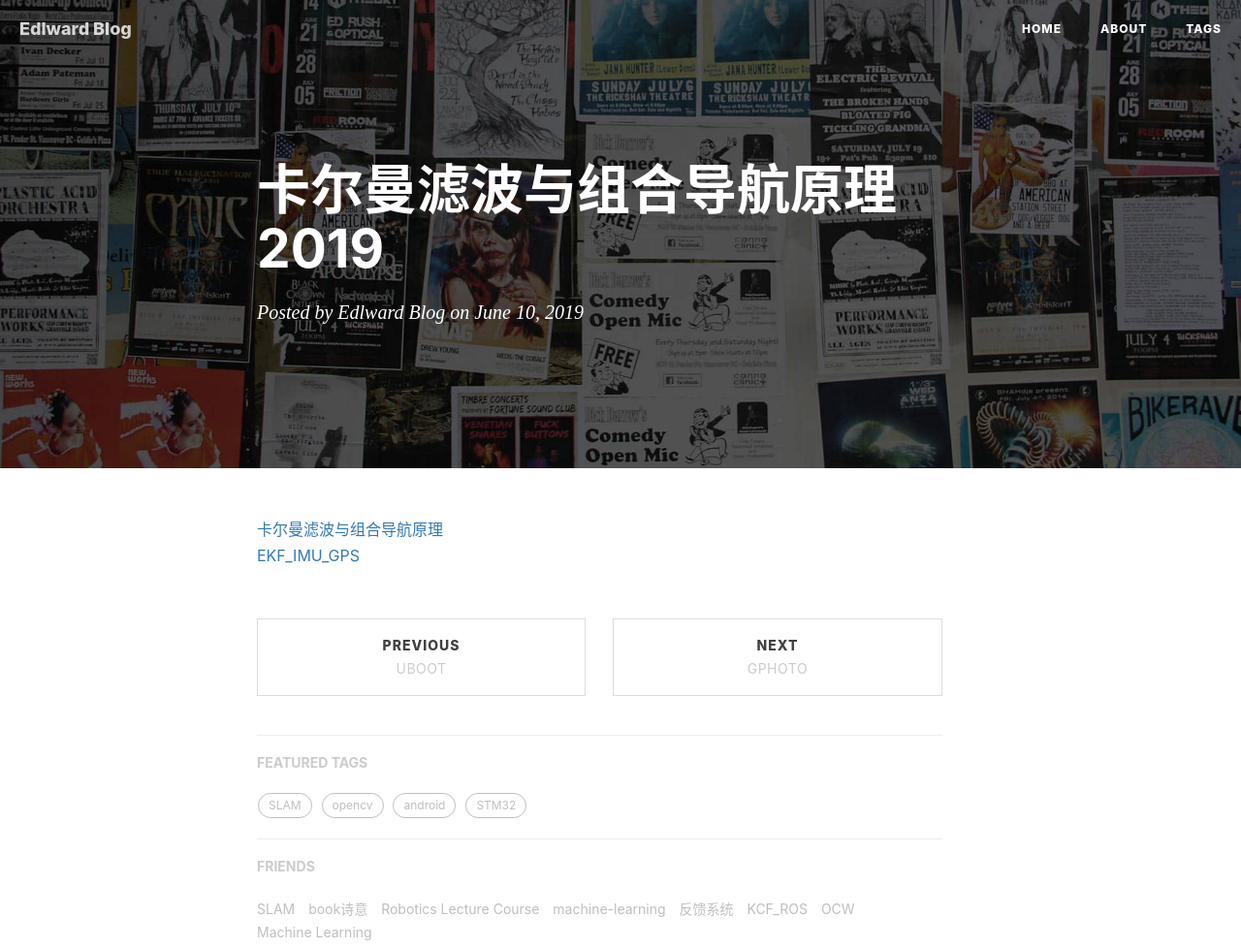
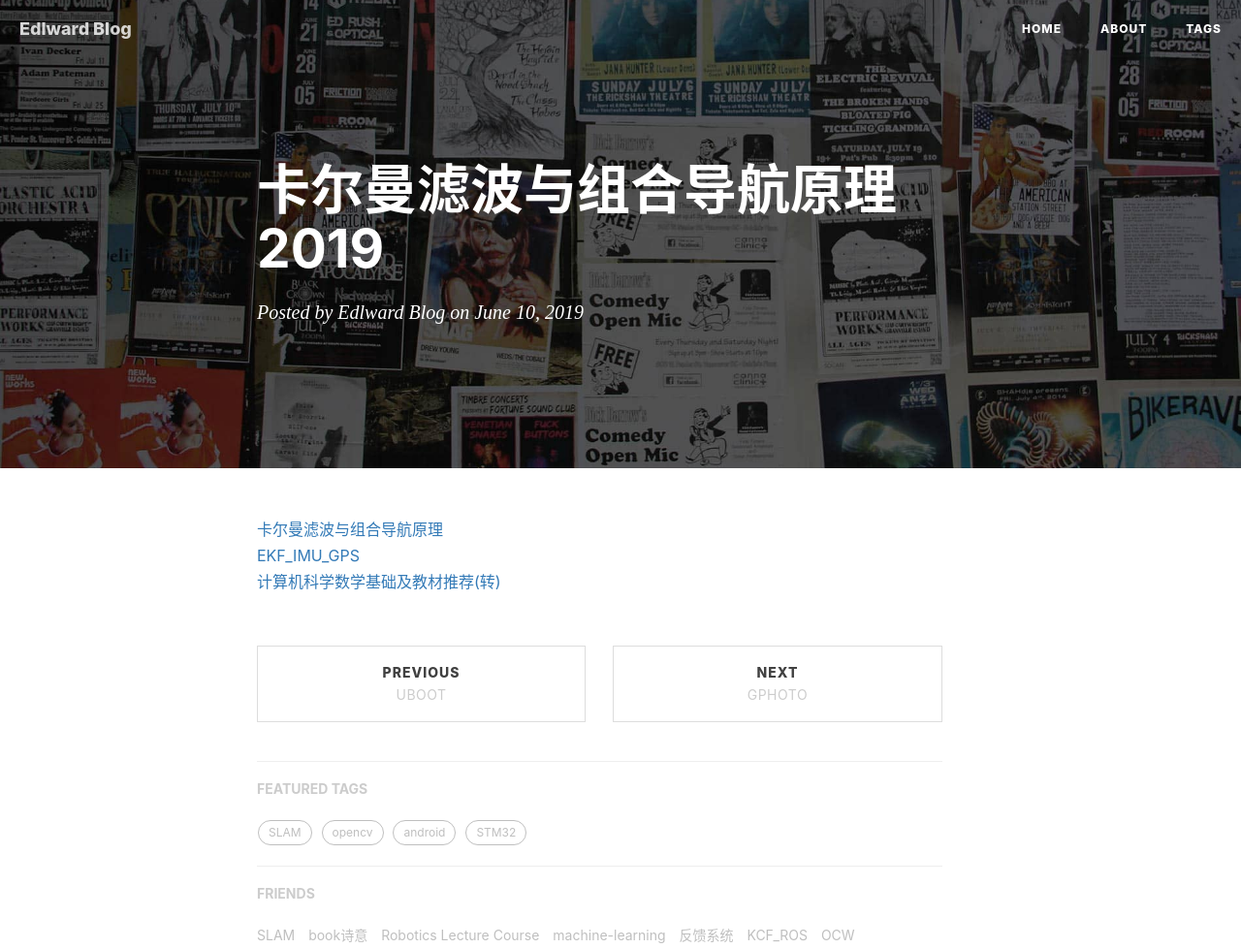
Before and after one commit to gary-robotics/dlward, a Jekyll site: the page built from _posts/2019-06-10-卡尔曼滤波与组合导航原理-2019.markdown, in a window 1280 px wide, cut to the strip 0-979 px from the top of the page. Shown: the whole strip at 97% size. Built offline with Jekyll 4.4.1, drawn with Linux system fonts in a browser that asks for light colours; nearby versions of some CDN libraries; our own code applies the rules of GitHub Pages for plain Markdown files; comment, search, counter and statistics services are not loaded.

Commit message:
Update 2019-06-10-卡尔曼滤波与组合导航原理-2019.markdown

```diff
--- a/_posts/2019-06-10-卡尔曼滤波与组合导航原理-2019.markdown
+++ b/_posts/2019-06-10-卡尔曼滤波与组合导航原理-2019.markdown
@@ -1,3 +1,4 @@
 
 [卡尔曼滤波与组合导航原理](https://wenku.baidu.com/view/84a1bf34f78a6529647d539f.html)
 [EKF_IMU_GPS](https://github.com/Edlward/Indirect_EKF_IMU_GPS)
+[计算机科学数学基础及教材推荐(转)](https://blog.csdn.net/baixiaozhe/article/details/8263643)
```
